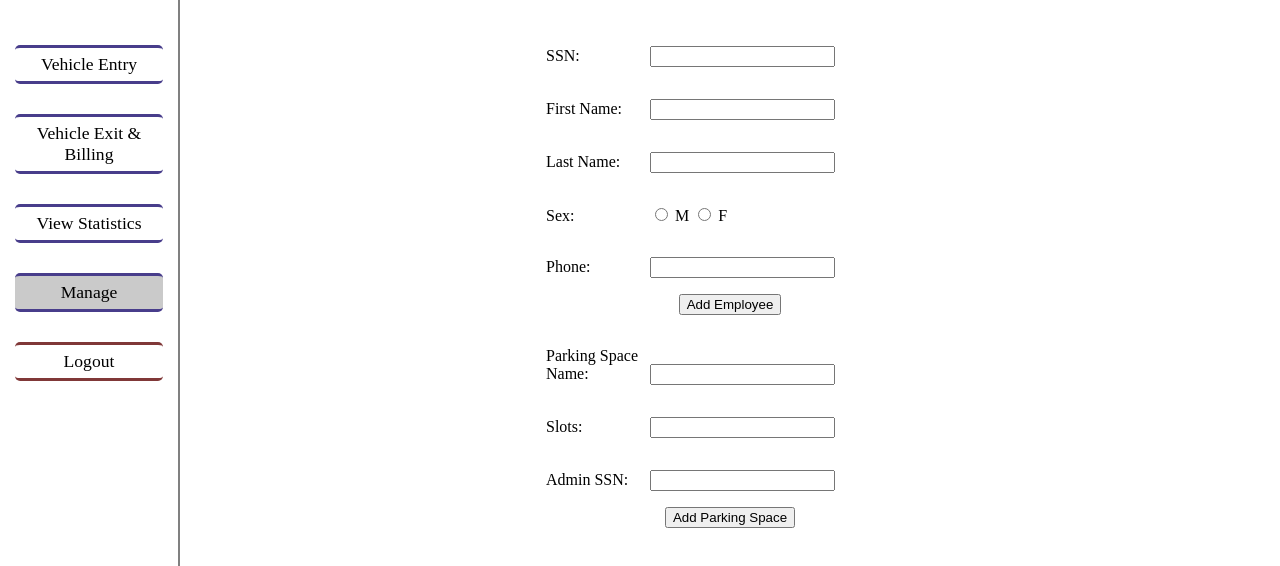
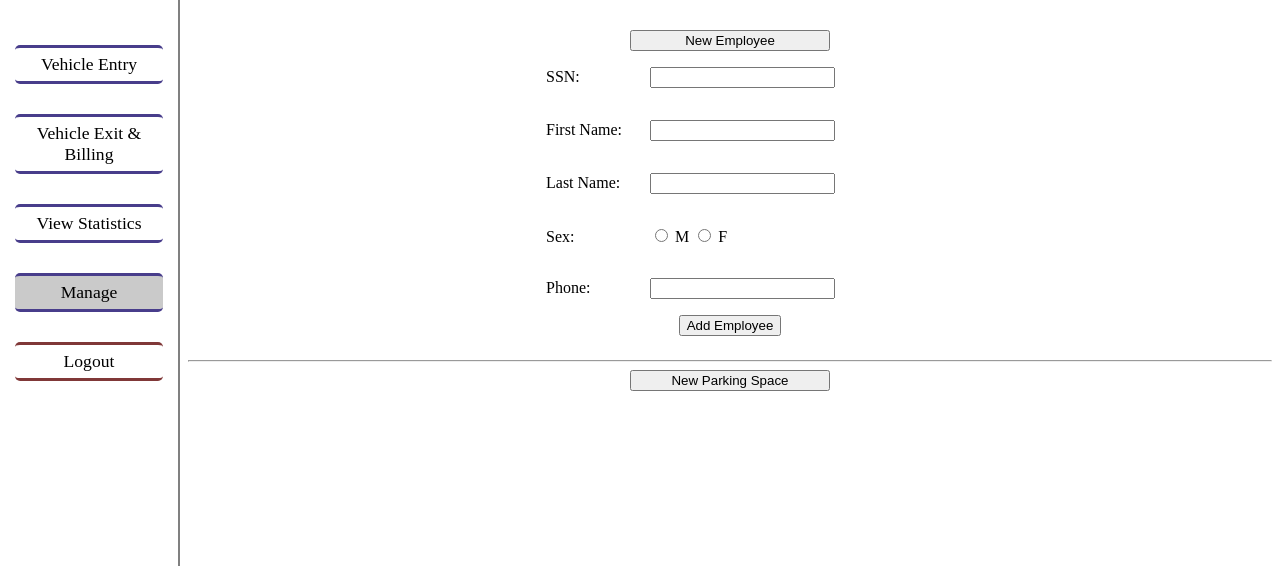
Before and after one commit to amithm7/dbms-parking, a website: page app/app.html in a window 1280 px wide. Both pictures are taken after a click on the link "Manage". Shown: the top 566 px of the page. Drawn offline with Linux system fonts and the light colour scheme; files that its build step writes are made by us from their sources; files whose address does not match are found by name.

Commit message:
feat: Toggle display of forms in "manage" section

```diff
--- a/app/app.html
+++ b/app/app.html
@@ -62,7 +62,13 @@
 			<div class="viewParkingSpace"></div>
 		</section>
 		<section class="content__manage">
-			<div class="employeeForm form">
+			<div class="manage__employee">
+				<div class="employee__nav nav">
+					<!-- <span>Employee:</span> -->
+					<!-- <button class="showList">View Employees</button> -->
+					<button class="showForm" name="showEmployeeForm">New Employee</button>
+				</div>
+				<div class="employeeForm form form--active">
 					<div class="form__element">
 						<span>SSN:</span>
 						<input type="number" name="ssn">
@@ -95,6 +101,14 @@
 						</span>
 					</div>
 				</div>
+			</div>
+			<hr>
+			<div class="manage__parkingSpace">
+				<div class="parkingSpace__nav nav">
+					<!-- <span>Parking Space:</span> -->
+					<!-- <button class="showList">View Parking Spaces</button> -->
+					<button class="showForm" name="showParkingSpaceForm">New Parking Space</button>
+				</div>
 				<div class="parkingSpaceForm form">
 					<div class="form__element">
 						<span>Parking Space Name:</span>
@@ -119,6 +133,7 @@
 						</span>
 					</div>
 				</div>
+			</div>
 		</section>
 	</section>
 
--- a/app/public/css/app.css
+++ b/app/public/css/app.css
@@ -41,6 +41,23 @@
 }
 
 .content .content--active {
+	display: block;
+}
+
+.content__manage .nav {
+	text-align: center;
+}
+
+.content__manage .nav > * {
+	display: inline-block;
+	width: 200px;
+}
+
+.content__manage .form {
+	display: none;
+}
+
+.content__manage .form--active {
 	display: block;
 }
 
@@ -102,7 +119,6 @@
 }
 
 .viewVehicles table tr > *, .viewParkingSpace table tr > * {
-	font-size: 1.5rem;
 	padding: 1rem;
 	border: black solid 2px;
 	border-radius: 5px;
--- a/app/public/js/app.js
+++ b/app/public/js/app.js
@@ -51,6 +51,24 @@ function showFormResponseMsg(xhr, form, msg) {
 		}
 	}
 }
+
+// Toggle display of manage forms
+document.querySelectorAll('.content__manage .nav .showForm').forEach(function (ele) {
+	ele.addEventListener('click', function () {
+		// Deactivate previous form
+		document.querySelector('.content__manage .form--active').classList.remove('form--active');
+
+		// Activate new form
+		switch (this.name) {
+			case 'showEmployeeForm':
+				document.querySelector('.content__manage .employeeForm').classList.add('form--active');
+				break;
+			case 'showParkingSpaceForm':
+				document.querySelector('.content__manage .parkingSpaceForm').classList.add('form--active');
+				break;
+		}
+	});
+});
 
 // Vehicle Entry Form submission
 document.querySelector('.vehicleEntryForm button').addEventListener('click', function() {
```
Lines whose indentation alone changed are shown as unchanged.
